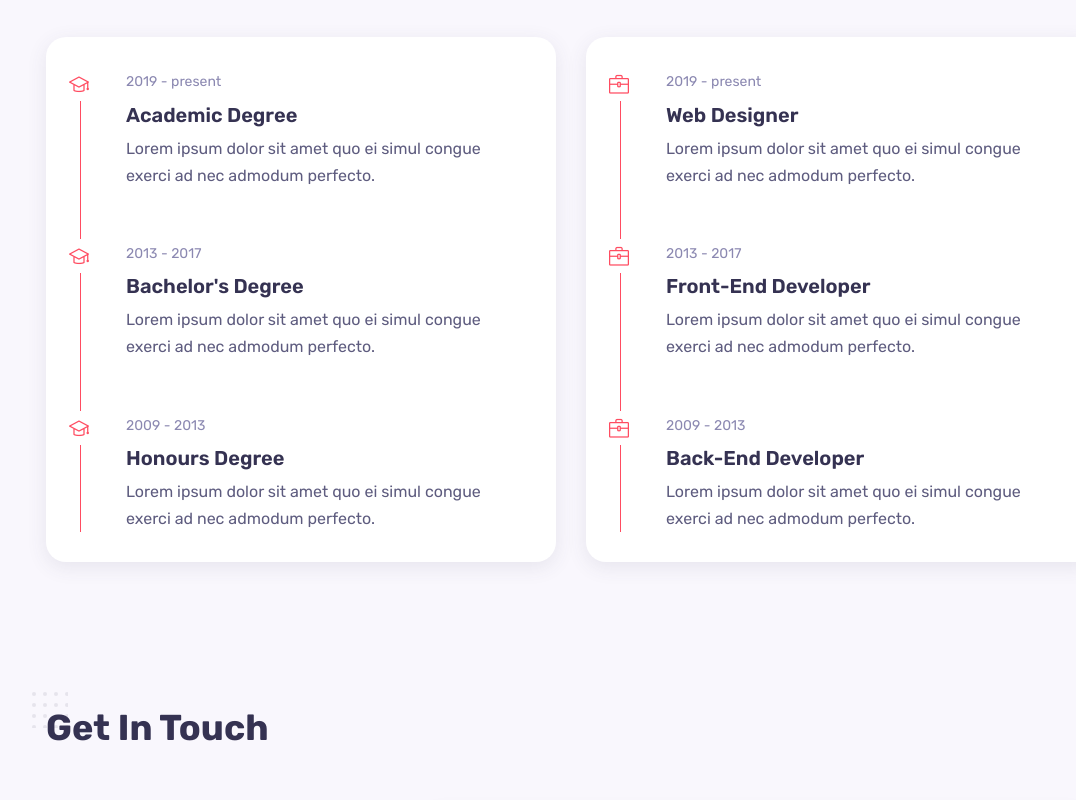
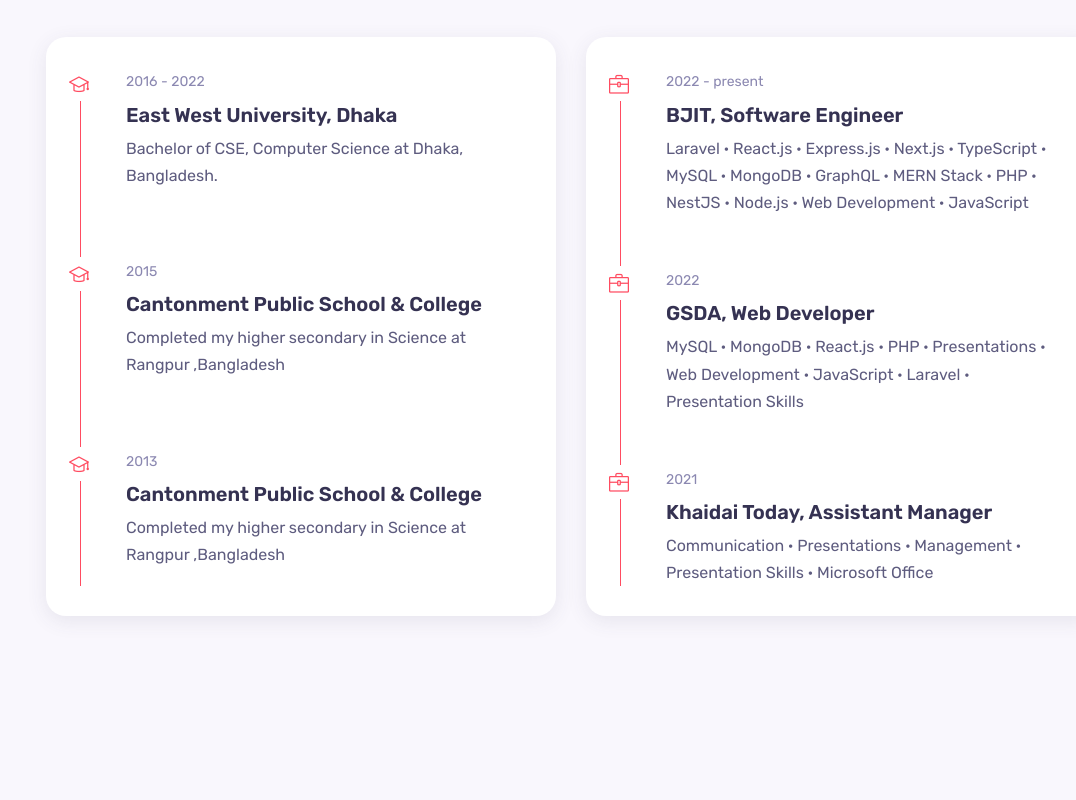
Before and after one commit to brainshahriar/porfolio-final-yt, a React (Create React App) app: page / in a window 1280 px wide. Shown: the part 2100-2900 px from the top of the page, without its empty margins (124-1200 px from the left). Built offline with nearby package versions, Linux system fonts and the light colour scheme; some icons are missing.

Commit message:
portfolio start

```diff
--- a/src/App.js
+++ b/src/App.js
@@ -2,6 +2,7 @@ import "./App.scss";
 import About from "./components/About/About";
 import Contact from "./components/Contact/Contact";
 import Home from "./components/Home/Home";
+import Portfolio from "./components/Portfolio/Portfolio";
 import Resume from "./components/Resume/Resume";
 import Services from "./components/Services/Services";
 import Sidebar from "./components/Sidebar/Sidebar";
@@ -16,6 +17,7 @@ function App() {
               <About />
               <Services/>
               <Resume/>
+              <Portfolio/>
               <Contact/>
               </div>
 
--- /dev/null
+++ b/src/components/Portfolio/Portfolio.js
@@ -0,0 +1,12 @@
+import React from 'react';
+import './portfolio.scss'
+
+const Portfolio = () => {
+    return (
+        <section className='work container section' id='work'>
+
+        </section>
+    );
+};
+
+export default Portfolio;
--- a/src/components/Resume/Data.js
+++ b/src/components/Resume/Data.js
@@ -3,49 +3,49 @@ const Data = [
       id: 1,
       category: "education",
       icon: "icon-graduation",
-      year: "2019 - present",
-      title: "Academic Degree",
-      desc: "Lorem ipsum dolor sit amet quo ei simul congue exerci     ad nec admodum perfecto.",
+      year: "2016 - 2022",
+      title: "East West University, Dhaka",
+      desc: "Bachelor of CSE, Computer Science at Dhaka, Bangladesh.",
     },
     {
       id: 2,
       category: "education",
       icon: "icon-graduation",
-      year: "2013 - 2017",
-      title: "Bachelor's Degree",
-      desc: "Lorem ipsum dolor sit amet quo ei simul congue exerci     ad nec admodum perfecto.",
+      year: "2015",
+      title: "Cantonment Public School & College",
+      desc: "Completed my higher secondary in Science at Rangpur ,Bangladesh",
     },
     {
       id: 3,
       category: "education",
       icon: "icon-graduation",
-      year: "2009 - 2013",
-      title: "Honours Degree",
-      desc: "Lorem ipsum dolor sit amet quo ei simul congue exerci     ad nec admodum perfecto.",
+      year: "2013",
+      title: "Cantonment Public School & College",
+      desc: "Completed my higher secondary in Science at Rangpur ,Bangladesh",
     },
     {
       id: 4,
       category: "experience",
       icon: "icon-briefcase",
-      year: "2019 - present",
-      title: "Web Designer",
-      desc: "Lorem ipsum dolor sit amet quo ei simul congue exerci     ad nec admodum perfecto.",
+      year: "2022 - present",
+      title: "BJIT, Software Engineer",
+      desc: "Laravel · React.js · Express.js ·  Next.js · TypeScript · MySQL · MongoDB · GraphQL · MERN Stack · PHP · NestJS · Node.js · Web Development · JavaScript",
     },
     {
       id: 5,
       category: "experience",
       icon: "icon-briefcase",
-      year: "2013 - 2017",
-      title: "Front-End Developer",
-      desc: "Lorem ipsum dolor sit amet quo ei simul congue exerci     ad nec admodum perfecto.",
+      year: "2022",
+      title: "GSDA, Web Developer",
+      desc: "MySQL · MongoDB · React.js · PHP · Presentations · Web Development · JavaScript · Laravel · Presentation Skills",
     },
     {
       id: 6,
       category: "experience",
       icon: "icon-briefcase",
-      year: "2009 - 2013",
-      title: "Back-End Developer",
-      desc: "Lorem ipsum dolor sit amet quo ei simul congue exerci     ad nec admodum perfecto.",
+      year: "2021",
+      title: "Khaidai Today, Assistant Manager",
+      desc: "Communication · Presentations · Management · Presentation Skills · Microsoft Office",
     },
   ];
 
```
Also changed, not shown: src/components/Portfolio/portfolio.scss (added).
